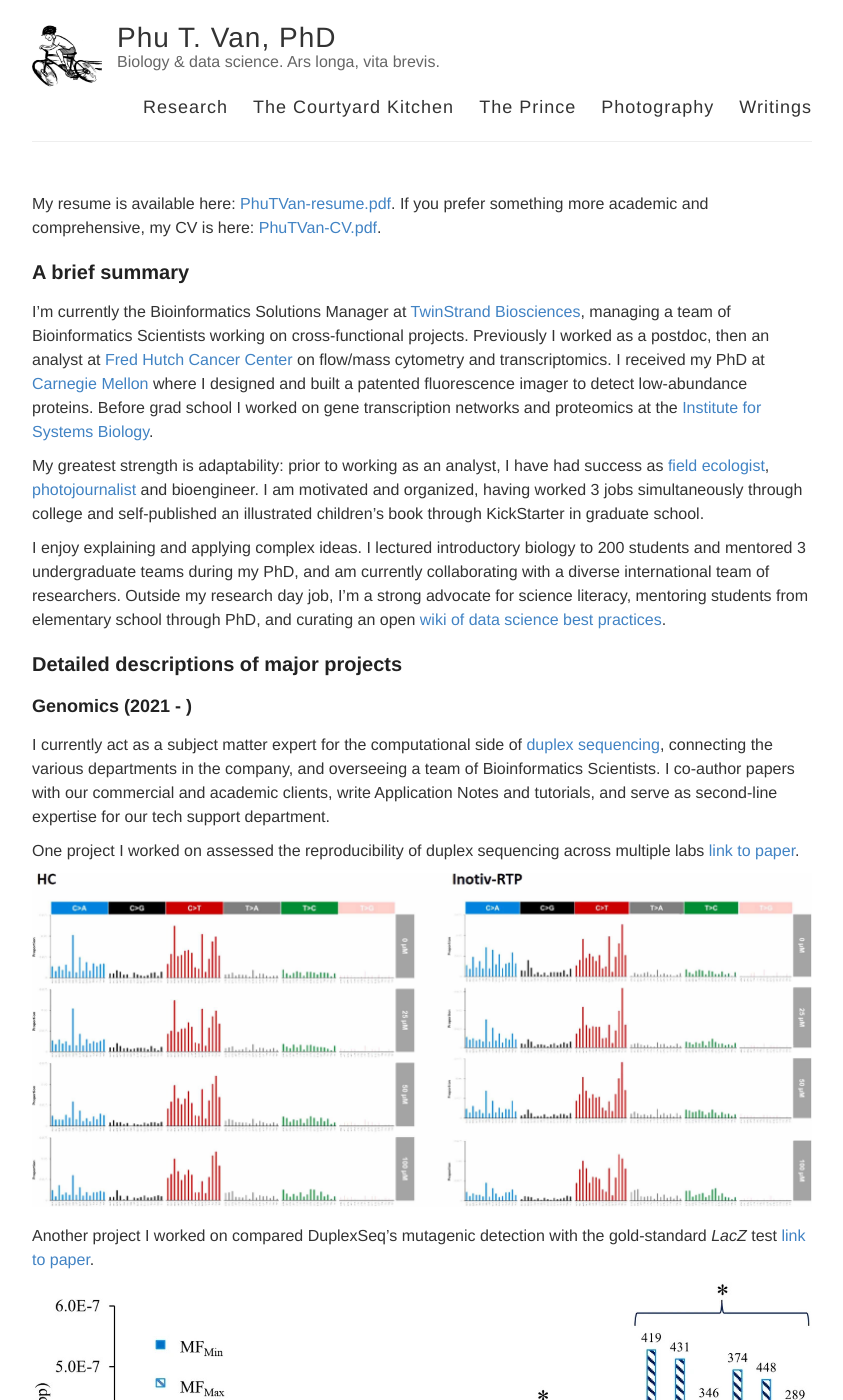
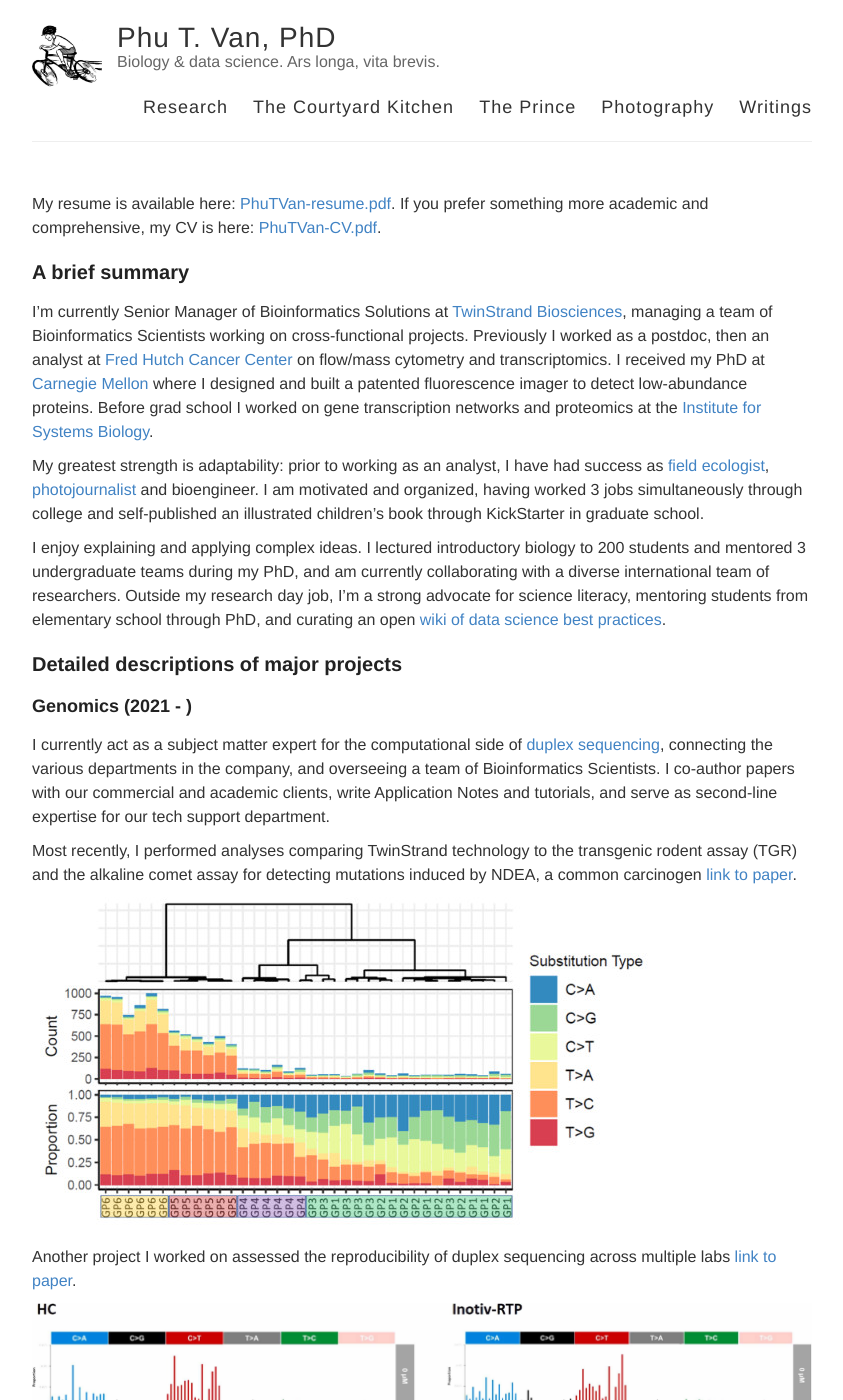
Before and after one commit to ptvan/ptvan.github.io, a Jekyll site: the page built from research.md, in a window 1280 px wide and 1400 px high. Shown: the whole window, without its empty margins (218-1061 px from the left). Built offline with Jekyll 4.4.1, drawn with Linux system fonts in a browser that asks for light colours; some of the changed text lies outside the part shown.

Commit message:
added NDEA paper to research page

```diff
--- a/research.md
+++ b/research.md
@@ -8,7 +8,7 @@
 
 ## A brief summary
 
-I'm currently the Bioinformatics Solutions Manager at [TwinStrand Biosciences](https://twinstrandbio.com/), managing a team of Bioinformatics Scientists working on cross-functional projects. Previously I worked as a postdoc, then an analyst at [Fred Hutch Cancer Center](https://www.fredhutch.org/en/research/divisions/vaccine-infectious-disease-division.html) on flow/mass cytometry and transcriptomics. I received my PhD at [Carnegie Mellon](https://cmu.edu/bio) where I designed and built a patented fluorescence imager to detect low-abundance proteins. Before grad school I worked on gene transcription networks and proteomics at the [Institute for Systems Biology](https://baliga.systemsbiology.net/).
+I'm currently Senior Manager of Bioinformatics Solutions at [TwinStrand Biosciences](https://twinstrandbio.com/), managing a team of Bioinformatics Scientists working on cross-functional projects. Previously I worked as a postdoc, then an analyst at [Fred Hutch Cancer Center](https://www.fredhutch.org/en/research/divisions/vaccine-infectious-disease-division.html) on flow/mass cytometry and transcriptomics. I received my PhD at [Carnegie Mellon](https://cmu.edu/bio) where I designed and built a patented fluorescence imager to detect low-abundance proteins. Before grad school I worked on gene transcription networks and proteomics at the [Institute for Systems Biology](https://baliga.systemsbiology.net/).
 
 My greatest strength is adaptability: prior to working as an analyst, I have had success as [field ecologist](https://www.fs.usda.gov/colville), [photojournalist](https://makingtheprince.blogspot.com/2013/11/meet-author.html) and bioengineer. I am motivated and organized, having worked 3 jobs simultaneously through college and self-published an illustrated children's book through KickStarter in graduate school.
 
@@ -18,14 +18,17 @@
 
 ### Genomics (2021 - )
 
-I currently act as a subject matter expert for the computational side of [duplex sequencing](https://twinstrandbio.com/technology/), connecting the various departments in the company, and overseeing a team of Bioinformatics Scientists. I co-author papers with our commercial and academic clients, write Application Notes and tutorials, and serve as second-line
-expertise for our tech support department.
+I currently act as a subject matter expert for the computational side of [duplex sequencing](https://twinstrandbio.com/technology/), connecting the various departments in the company, and overseeing a team of Bioinformatics Scientists. I co-author papers with our commercial and academic clients, write Application Notes and tutorials, and serve as second-line expertise for our tech support department.
 
-One project I worked on assessed the reproducibility of duplex sequencing across multiple labs [link to paper](https://www.sciencedirect.com/science/article/abs/pii/S1383571823000670).
+Most recently, I performed analyses comparing TwinStrand technology to the transgenic rodent assay (TGR) and the alkaline comet assay for detecting mutations induced by NDEA, a common carcinogen [link to paper](https://www.sciencedirect.com/science/article/pii/S1383571823001031).
+
+![NDEA_simple_spectra](/images/NDEA_simple_spectra.jpg "NDEA_simple_spectra.jpg")
+
+Another project I worked on assessed the reproducibility of duplex sequencing across multiple labs [link to paper](https://www.sciencedirect.com/science/article/abs/pii/S1383571823000670).
 
 ![HealthCanada_Inotive](/images/HealthCanada_Inotive_trinucleotide.jpg "HealthCanada_Inotive_trinucleotide.jpg")
 
-Another project I worked on compared DuplexSeq's mutagenic detection with the gold-standard *LacZ* test [link to paper](https://pubmed.ncbi.nlm.nih.gov/37341741/).
+Finally I worked on compared DuplexSeq's mutagenic detection with the gold-standard *LacZ* test [link to paper](https://pubmed.ncbi.nlm.nih.gov/37341741/).
 
 ![MutaMouse_PRC](/images/MutaMouse_PRC_MF.jpg "MutaMouse_PRC_MF.jpg")
 
```
Also changed, not shown: images/NDEA_simple_spectra.jpg (added).
